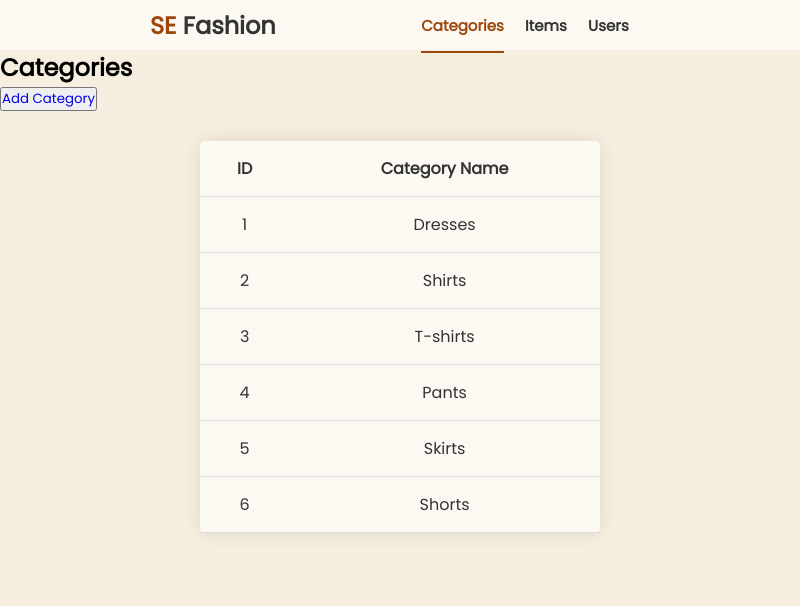
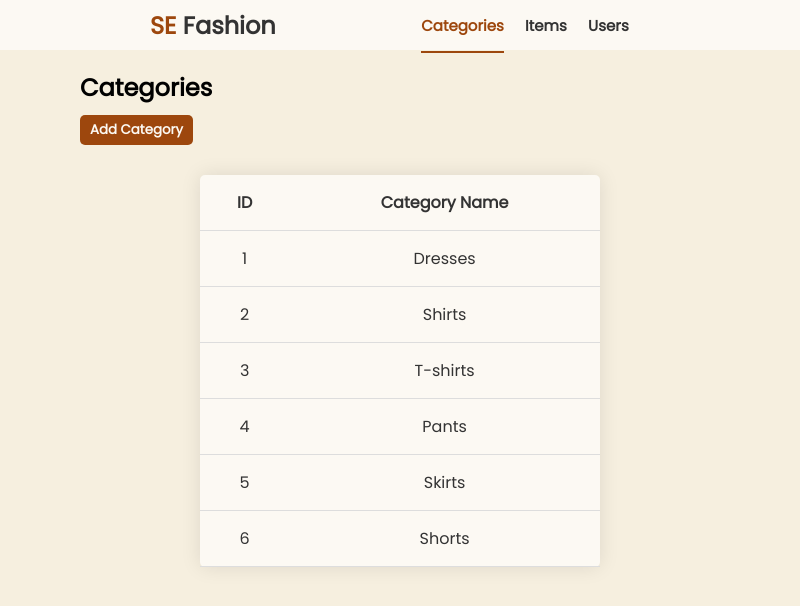
Before and after one commit to stephanelle-rachwan/ecommerce-project-FE, an Electron app: page src/pages/categories.html in a window 800 px wide. Drawn offline with Linux system fonts and the light colour scheme.

Commit message:
styling the add button via css | Electron

```diff
--- a/src/pages/categories.html
+++ b/src/pages/categories.html
@@ -20,9 +20,9 @@
   </nav>
 
   <section>
-    <div>
+    <div class="mini-head">
       <h2>Categories</h2>
-      <button><a href="#">Add Category</a></button>
+      <button class="add-btn"><a href="#">Add Category</a></button>
     </div>
 
     <div>
@@ -62,5 +62,11 @@
       </table>
     </div>
   </section>
+
+  <!-- Add category -->
+
+
+
+
 </body>
 </html>
--- a/src/styles/styles.css
+++ b/src/styles/styles.css
@@ -30,6 +30,11 @@ body {
 
 .special-color {
   color: #9D470D;
+}
+
+section {
+  margin: 0 10%;
+  margin-top: 20px;
 }
 
 /* Log In Styling */
@@ -144,3 +149,22 @@ ul>li {
   padding: 15px 15px;
 }
 /* end table styling */
+
+/* add button styling */
+.add-btn {
+  padding: 5px 10px;
+  border: none;
+  border-radius: 5px;
+  background-color: #9D470D;
+  font-weight: bold;
+  margin-top: 10px;
+}
+
+.add-btn a {
+  color: #fcf9f3;
+}
+
+.add-btn:hover {
+  background-color: #333;
+}
+/* end of add button styling */
```
Also changed, not shown: src/pages/items.html (+1 -1 lines).
